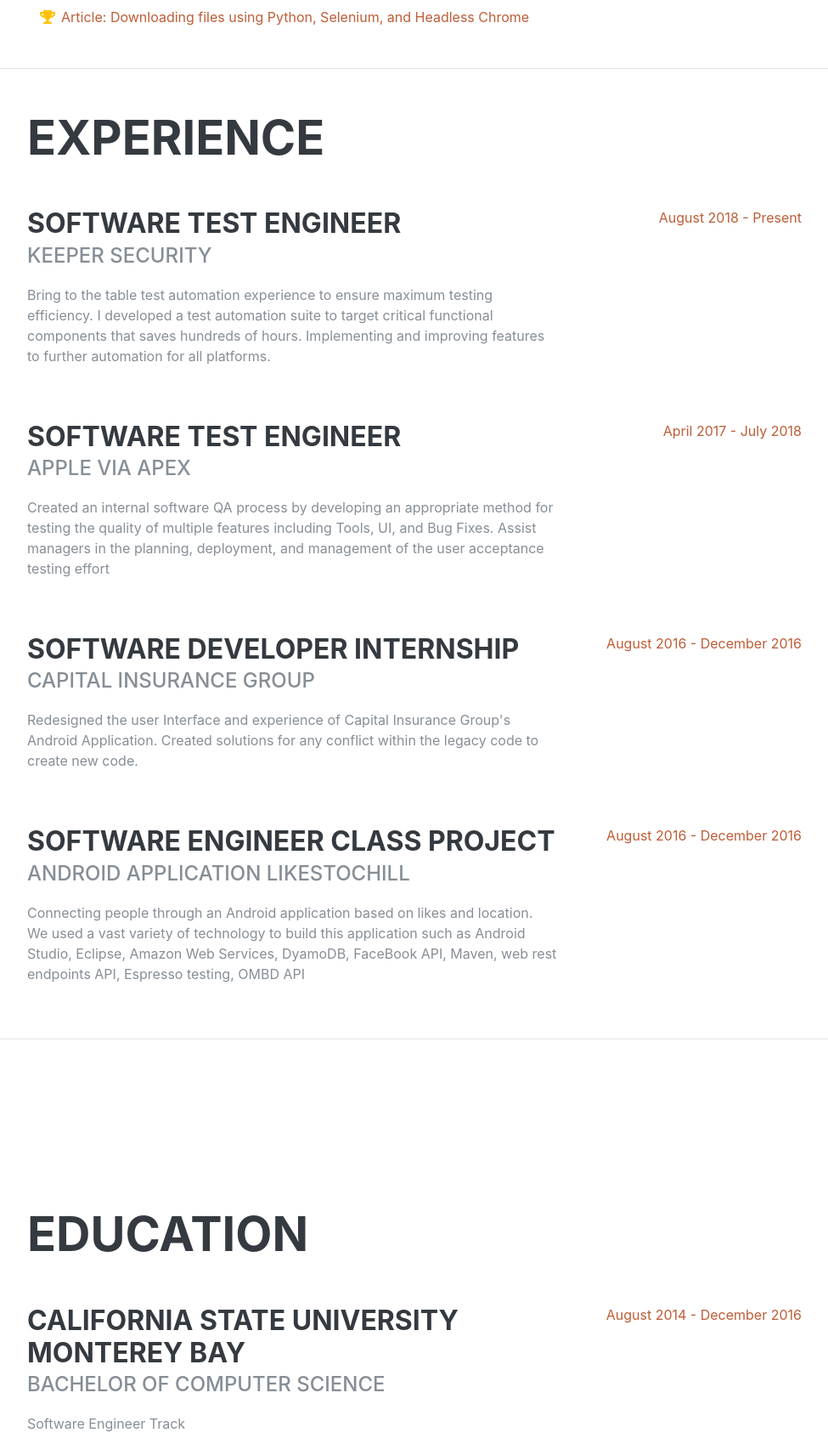
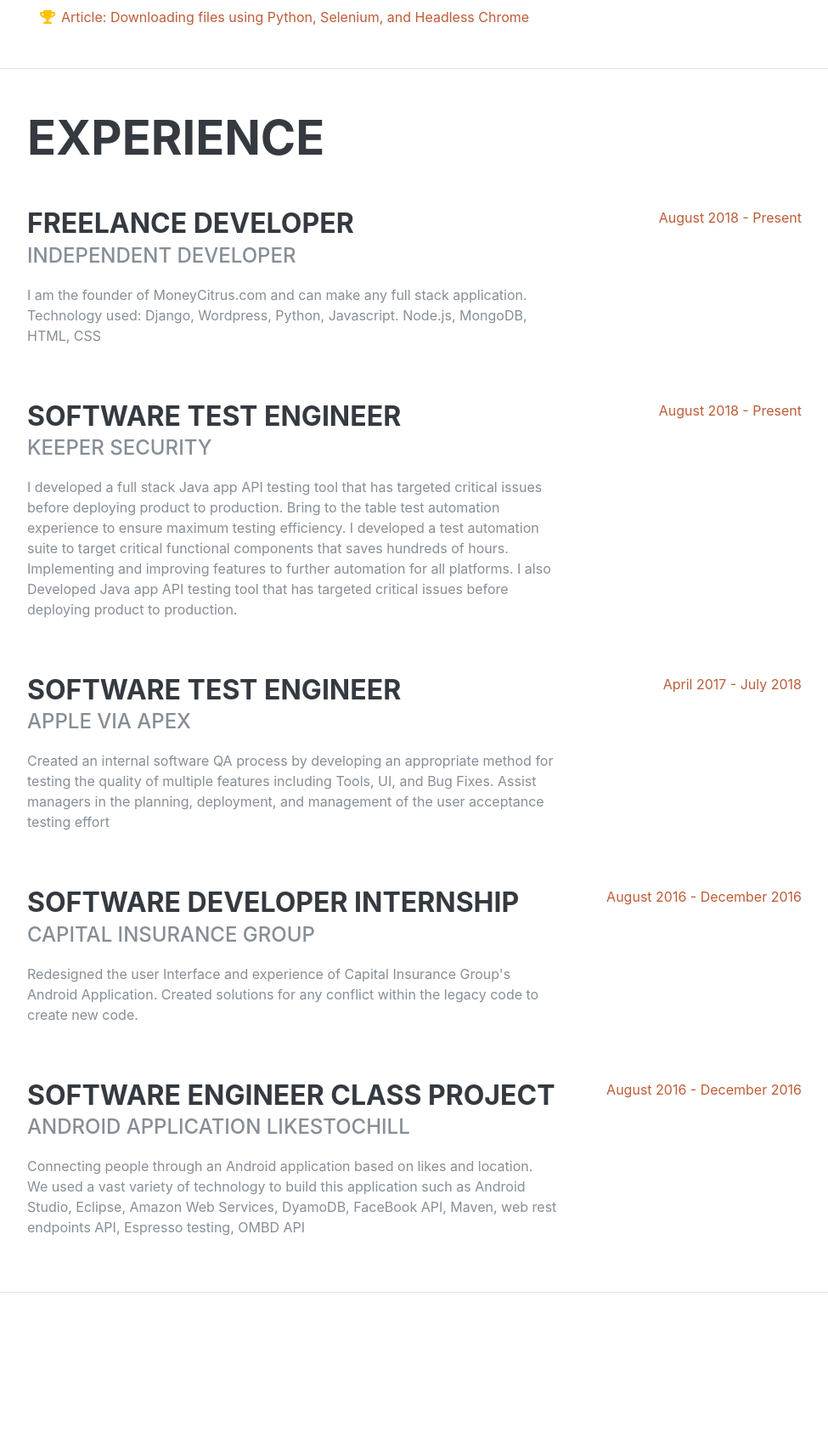
Before and after one commit to sudoxx2/resume-flask, a Flask app: page / in a window 1280 px wide. Shown: the part 2185-3897 px from the top of the page at 85% size, without its empty margins (288-1263 px from the left). Run offline with Flask 2, Linux system fonts and the light colour scheme; some libraries are stand-ins or nearby versions; some web fonts are replaced.

Commit message:
updated experience freelance

```diff
--- a/templates/index.html
+++ b/templates/index.html
@@ -180,10 +180,22 @@
           <h2 class="mb-5">Experience</h2>
 
           <div class="resume-item d-flex flex-column flex-md-row mb-5">
+                <div class="resume-content mr-auto">
+                  <h3 class="mb-0">Freelance Developer</h3>
+                  <div class="subheading mb-3">Independent Developer</div>
+                  <p>I am the founder of MoneyCitrus.com and can make any full stack application.
+                      Technology used: Django, Wordpress, Python, Javascript. Node.js, MongoDB, HTML, CSS </p>
+                </div>
+                <div class="resume-date text-md-right">
+                  <span class="text-primary">August 2018 - Present</span>
+                </div>
+              </div>
+
+          <div class="resume-item d-flex flex-column flex-md-row mb-5">
             <div class="resume-content mr-auto">
               <h3 class="mb-0">Software Test Engineer</h3>
               <div class="subheading mb-3">Keeper Security</div>
-              <p>Bring to the table test automation experience to ensure maximum testing efficiency. I developed a test automation suite to target critical functional components that saves hundreds of hours. Implementing and improving features to further automation for all platforms.</p>
+              <p>I developed a full stack Java app API testing tool that has targeted critical issues before deploying product to production. Bring to the table test automation experience to ensure maximum testing efficiency. I developed a test automation suite to target critical functional components that saves hundreds of hours. Implementing and improving features to further automation for all platforms. I also Developed Java app API testing tool that has targeted critical issues before deploying product to production. </p>
             </div>
             <div class="resume-date text-md-right">
               <span class="text-primary">August 2018 - Present</span>
```
